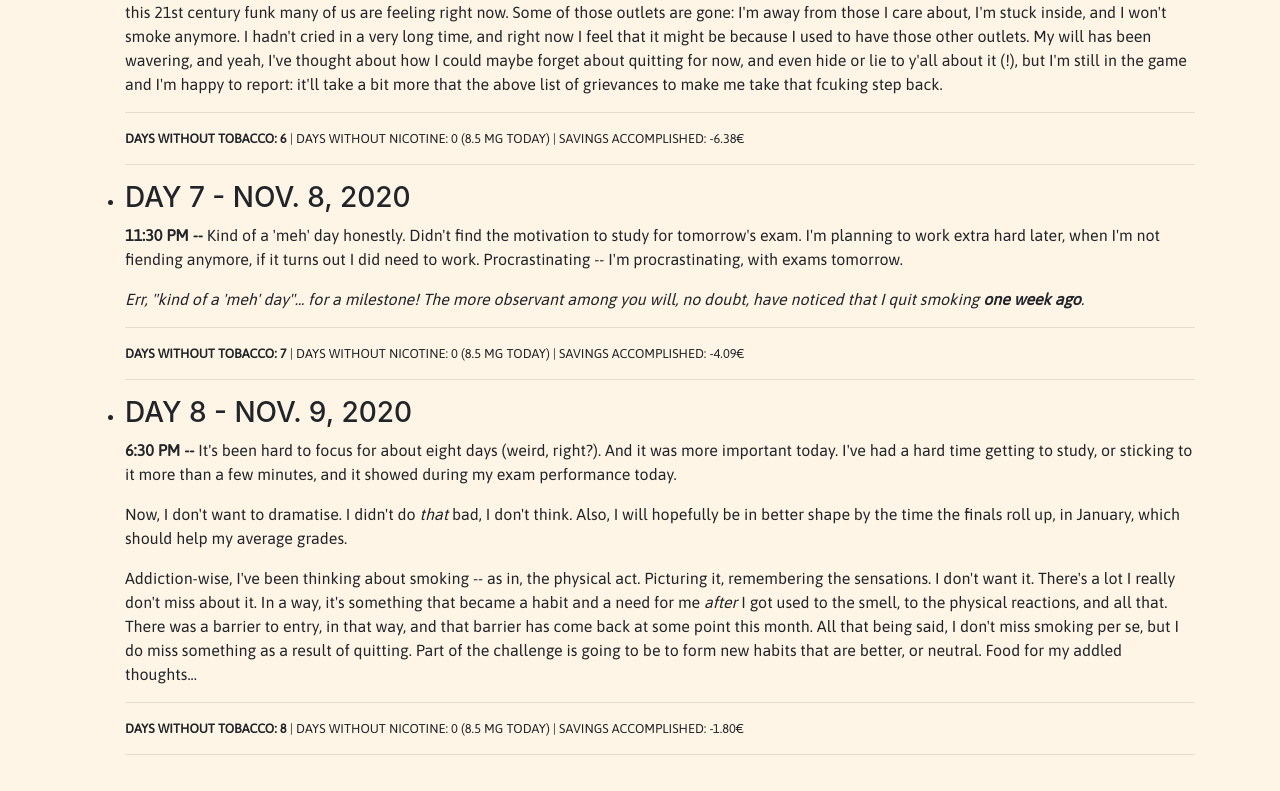
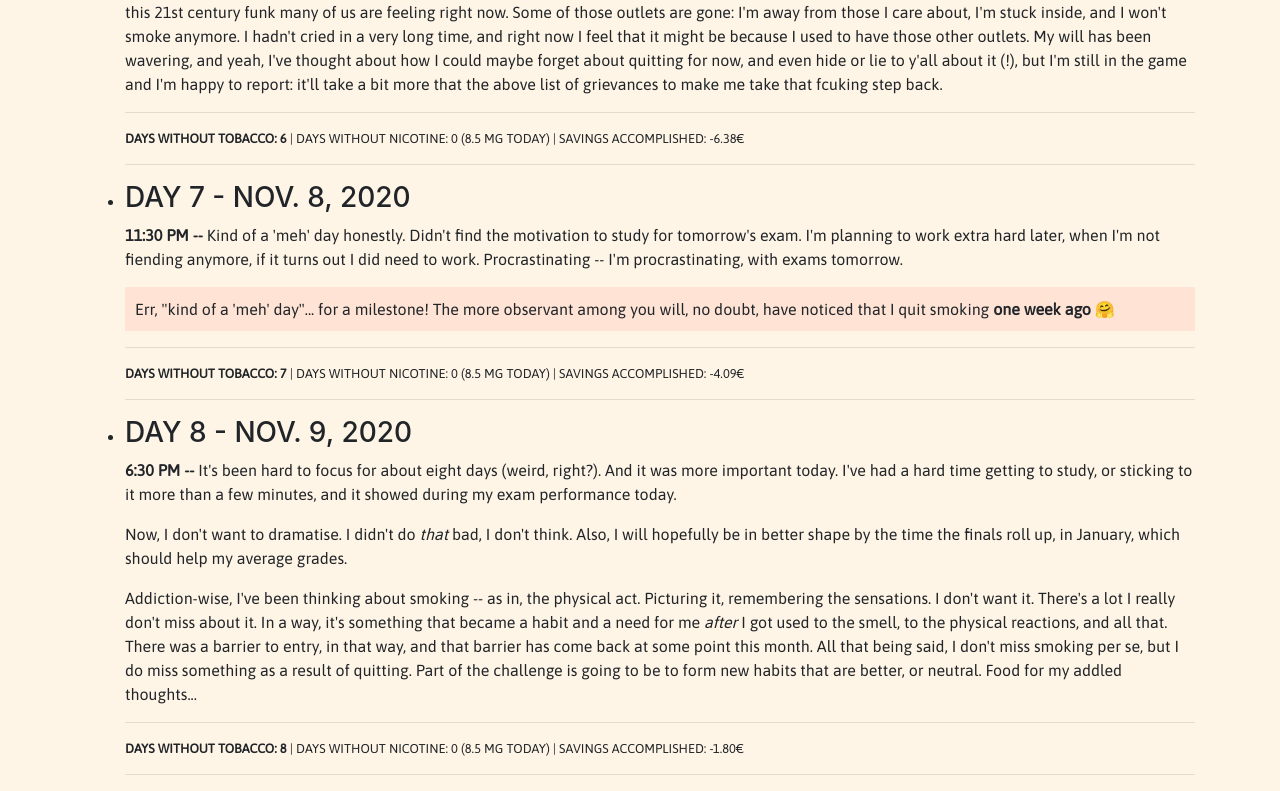
Before and after one commit to draialexis/alexisdrai, an Angular app: page / in a window 1280 px wide. Shown: the part 2585-3376 px from the top of the page. Built offline with nearby package versions, Linux system fonts and the light colour scheme.

Commit message:
Create milestone class, add emoticon

```diff
--- a/src/app/components/smokefree/smokefree.component.html
+++ b/src/app/components/smokefree/smokefree.component.html
@@ -103,8 +103,8 @@
     <p><strong>11:30 PM --</strong> Kind of a 'meh' day honestly. Didn't find the motivation to study for tomorrow's
       exam. I'm planning to work extra hard later, when I'm not fiending anymore, if it turns out I did need to work.
       Procrastinating -- I'm procrastinating, with exams tomorrow.</p>
-    <p class="font-italic">Err, "kind of a 'meh' day"... for a milestone! The more observant among you will, no doubt,
-      have noticed that I quit smoking <strong>one week ago</strong>.</p>
+    <p class="milestone">Err, "kind of a 'meh' day"... for a milestone! The more observant among you will, no doubt,
+      have noticed that I quit smoking <strong>one week ago</strong> 🤗</p>
     <hr>
     <p class="small-print text-uppercase"><strong>days without tobacco: 7</strong> | days without nicotine: 0 (8.5 mg
       today) | savings accomplished: -4.09€</p>
--- a/src/styles.css
+++ b/src/styles.css
@@ -17,6 +17,11 @@ p {
 
 #main {
   float: right;
+}
+
+.milestone {
+  padding: 10px;
+  background-color: #ffe4d5;
 }
 
 .small-print {
```
